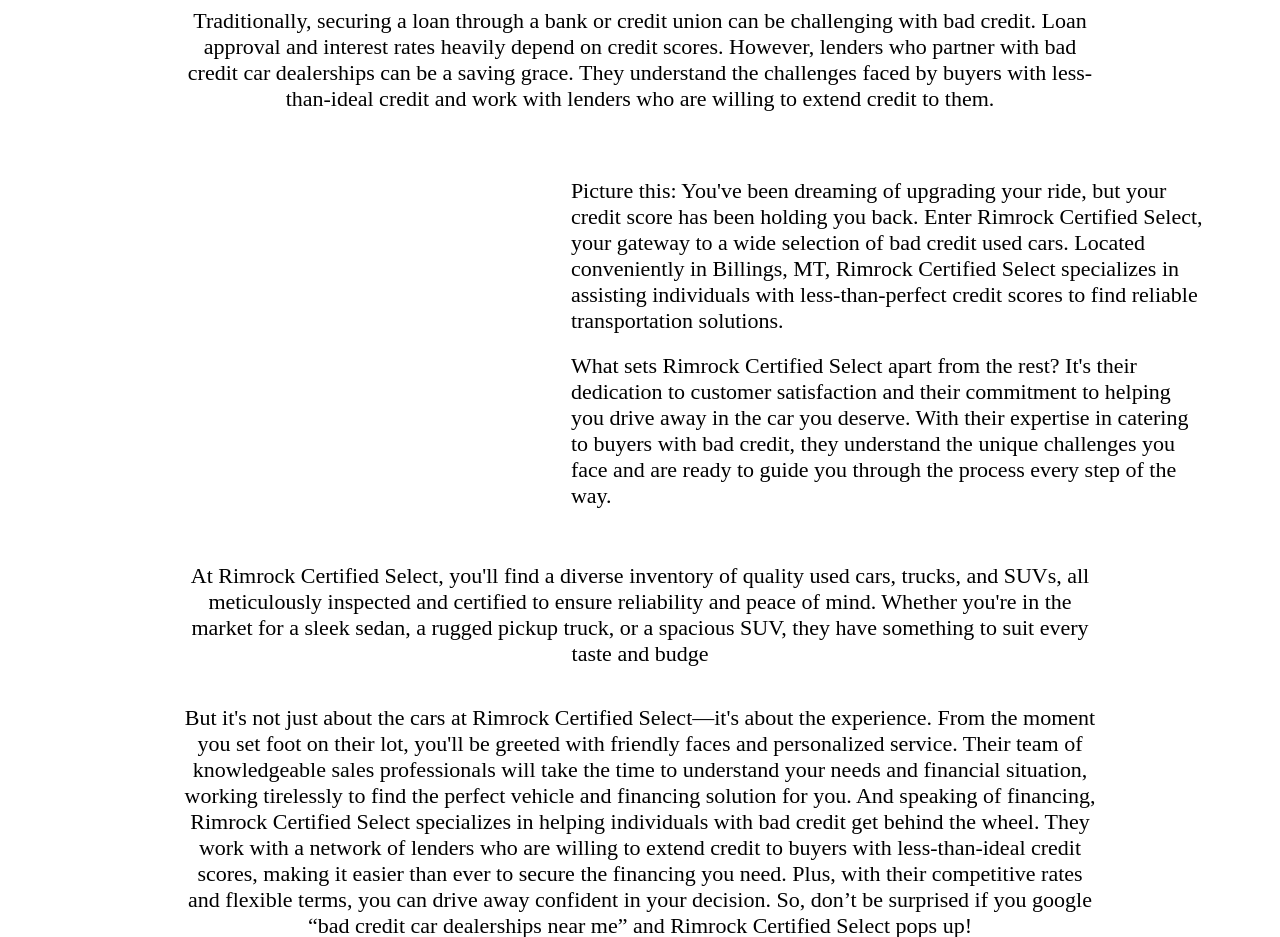
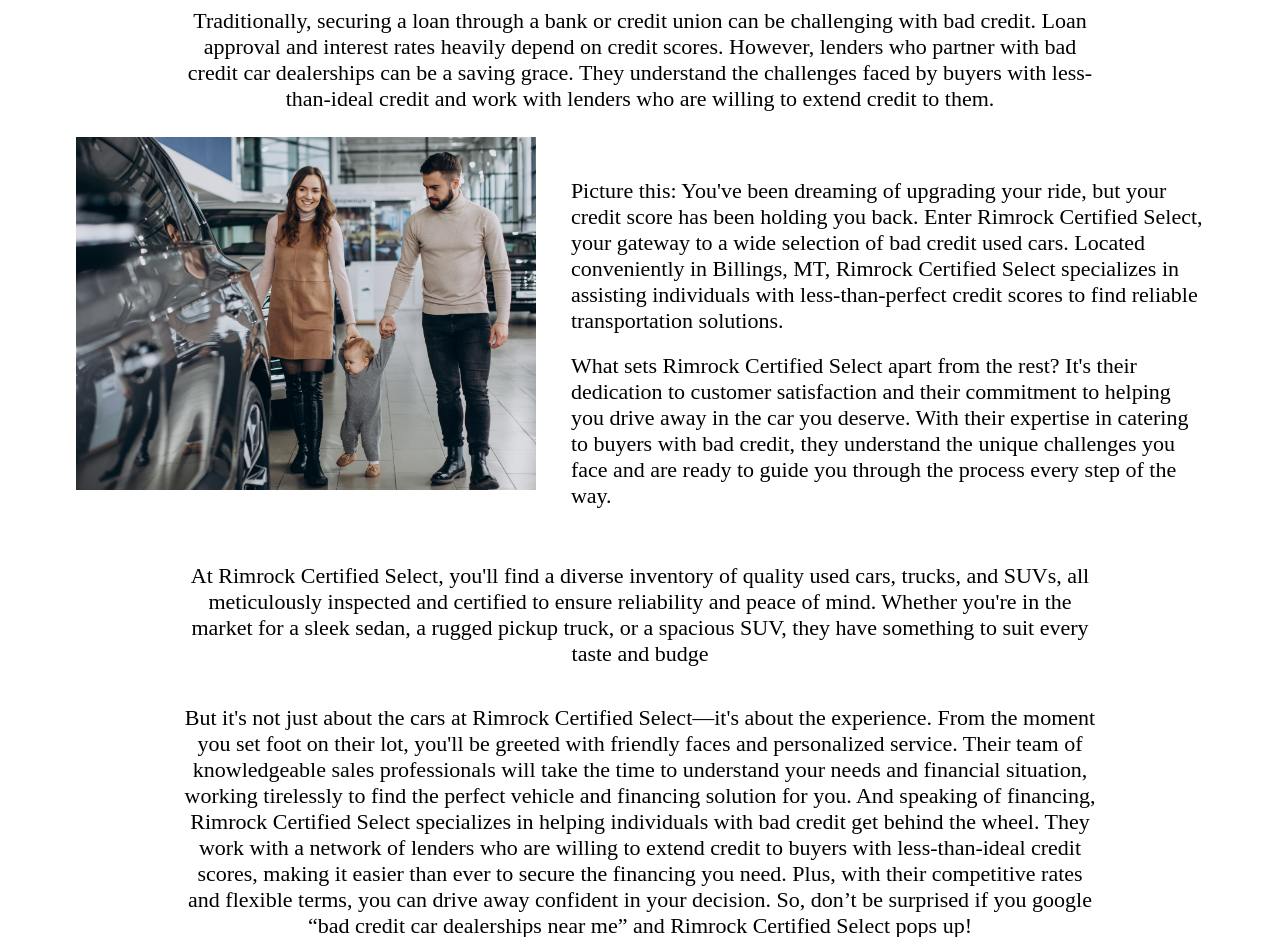
Before and after one commit to navneetastaya/LPDesign2, a plain HTML site: page index.html in a window 1280 px wide. Shown: the part 1280-2217 px from the top of the page. Drawn offline with Linux system fonts and the light colour scheme; files whose address does not match are found by name.

Commit message:
index.html

```diff
--- a/index.html
+++ b/index.html
@@ -50,7 +50,7 @@
       <!-- IMAGE OR TEXT -->
       <div class="img-txt MT2">
         <div class="img-txt-c img-txt-c-1">
-          <img src="./img/im2.png" alt="" />
+          <img src="./im2.png" alt="" />
         </div>
         <div class="img-txt-c img-txt-c-2">
           <p class="MT1 MB1 F-22">
```
